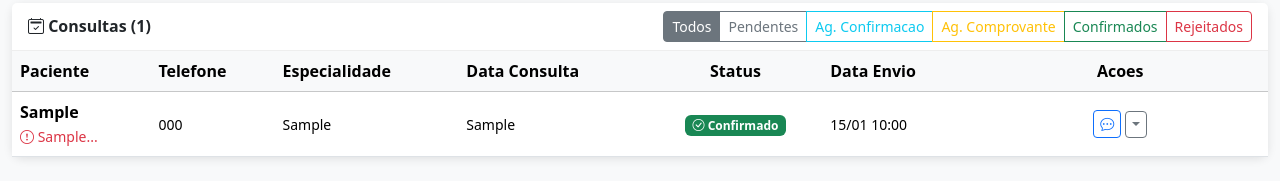
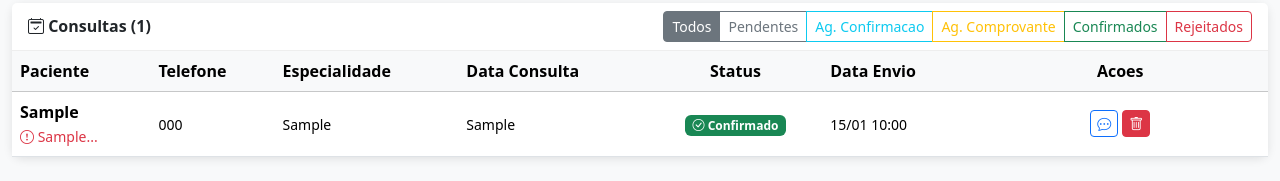
Before and after one commit to febaemanuel/git3, a Flask app: page /consultas/campanha/1 in a window 1280 px wide. Shown: the part 632-813 px from the top of the page. Run offline with Flask 3, Linux system fonts and the light colour scheme; a user stored in the database is signed in; data comes from the database, SQL or seed files in the repository; tables that the repository leaves empty hold one stand-in row (values such as "Sample post"); some libraries are stand-ins or nearby versions.

Commit message:
fix: simplify actions menu - remove dropdown, add reenviar button
- Remove redundant dropdown menu with duplicate "Ver Detalhes"
- Add direct "Reenviar Mensagem" button (blue outline)
- All actions now visible without submenu
- Cleaner UI with consistent button layout

```diff
--- a/templates/campanha_consultas_detalhe.html
+++ b/templates/campanha_consultas_detalhe.html
@@ -381,6 +381,12 @@
                                         {% endif %}
 
                                         {% if consulta.status not in ['CONFIRMADO', 'REJEITADO'] %}
+                                        <!-- Reenviar Mensagem -->
+                                        <button class="btn btn-sm btn-outline-info" title="Reenviar mensagem"
+                                            onclick="reenviarMensagem({{ consulta.id }})">
+                                            <i class="bi bi-arrow-repeat"></i>
+                                        </button>
+
                                         <!-- Cancelar -->
                                         <button class="btn btn-sm btn-outline-danger" title="Cancelar/Rejeitar"
                                             onclick="cancelarConsulta({{ consulta.id }})">
@@ -388,28 +394,11 @@
                                         </button>
                                         {% endif %}
 
-                                        <!-- Menu Mais Opcoes -->
-                                        <div class="dropdown">
-                                            <button class="btn btn-sm btn-outline-secondary dropdown-toggle"
-                                                data-bs-toggle="dropdown" title="Mais opcoes"></button>
-                                            <ul class="dropdown-menu dropdown-menu-end">
-                                                <li><a class="dropdown-item"
-                                                        href="{{ url_for('consulta_detalhe', id=consulta.id) }}">
-                                                        <i class="bi bi-eye me-2"></i>Ver Detalhes
-                                                    </a></li>
-                                                <li><a class="dropdown-item" href="#"
-                                                        onclick="reenviarMensagem({{ consulta.id }})">
-                                                        <i class="bi bi-arrow-repeat me-2"></i>Reenviar Mensagem
-                                                    </a></li>
-                                                <li>
-                                                    <hr class="dropdown-divider">
-                                                </li>
-                                                <li><a class="dropdown-item text-danger" href="#"
-                                                        onclick="excluirConsulta({{ consulta.id }})">
-                                                        <i class="bi bi-trash me-2"></i>Excluir
-                                                    </a></li>
-                                            </ul>
-                                        </div>
+                                        <!-- Excluir -->
+                                        <button class="btn btn-sm btn-danger" title="Excluir consulta"
+                                            onclick="excluirConsulta({{ consulta.id }})">
+                                            <i class="bi bi-trash"></i>
+                                        </button>
                                     </div>
                                 </td>
                             </tr>
```
